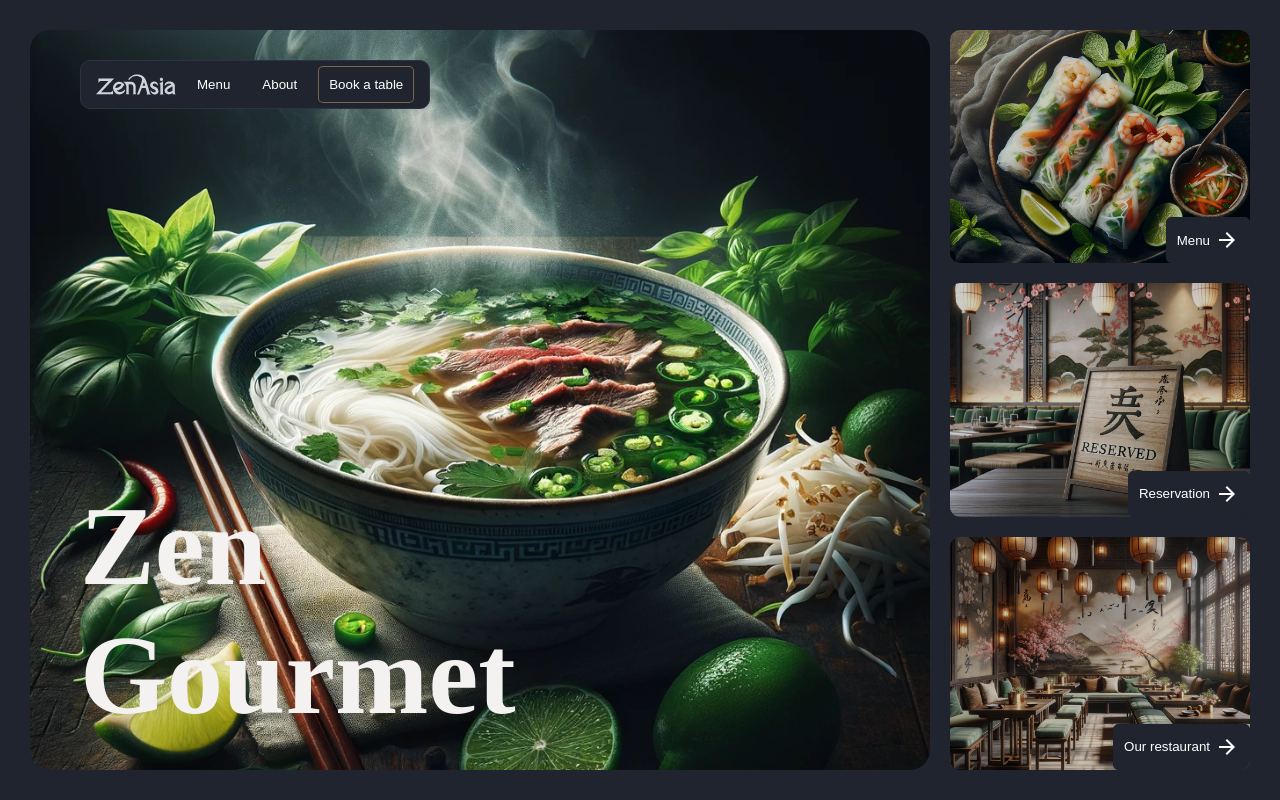
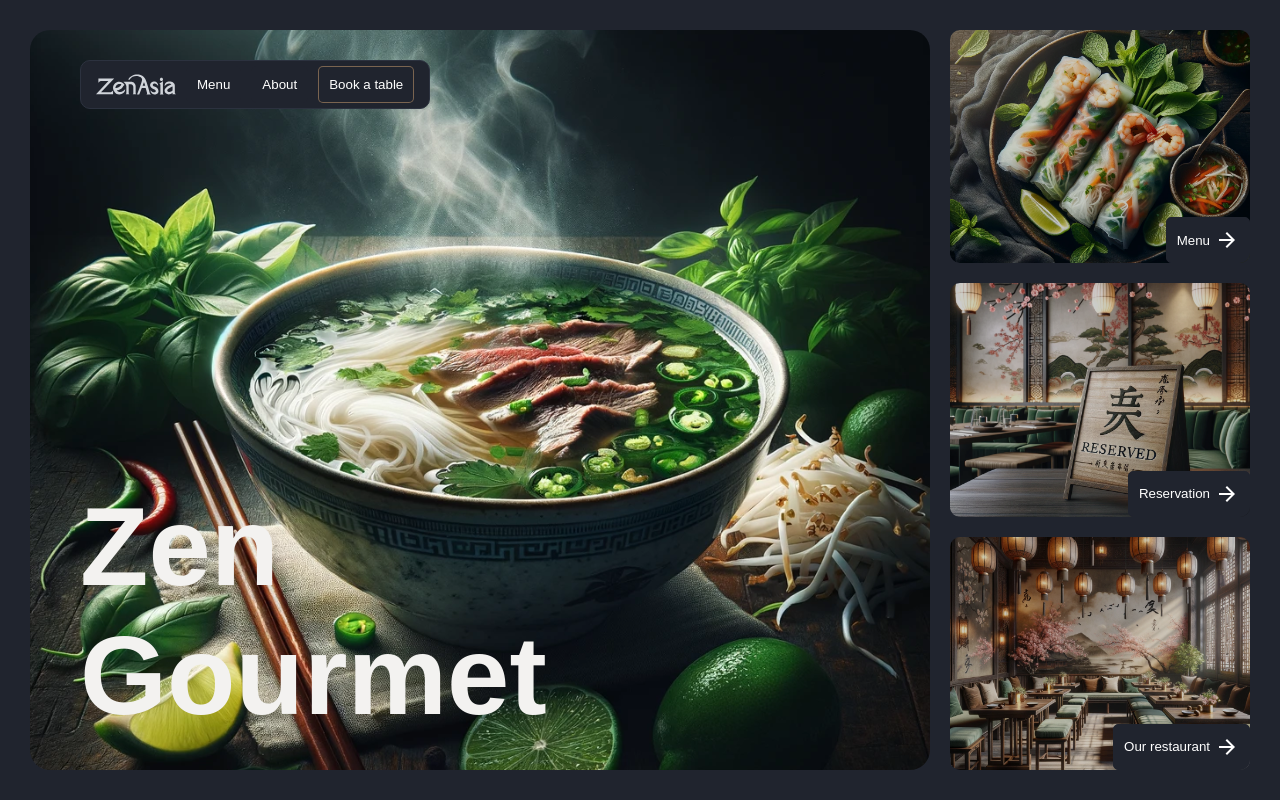
Before and after one commit to ameliapham/restaurant-template, a React (Vite) app: page / in a window 1280 px wide. Built offline with nearby package versions, Linux system fonts and the light colour scheme.

Commit message:
Update theme with fontFamily

```diff
--- a/src/theme.ts
+++ b/src/theme.ts
@@ -40,9 +40,9 @@ export const darkTheme = createTheme({
         },
     },
     typography: {
-        fontFamily: "Time New Roman",
+        fontFamily: "Geist, sans-serif",
         h1: {
-            fontFamily: "Geist, sans-serif",
+            fontFamily: "Time New Roman",
             fontSize: "112px",
             fontWeight: 700,
             lineHeight: 100,
```
